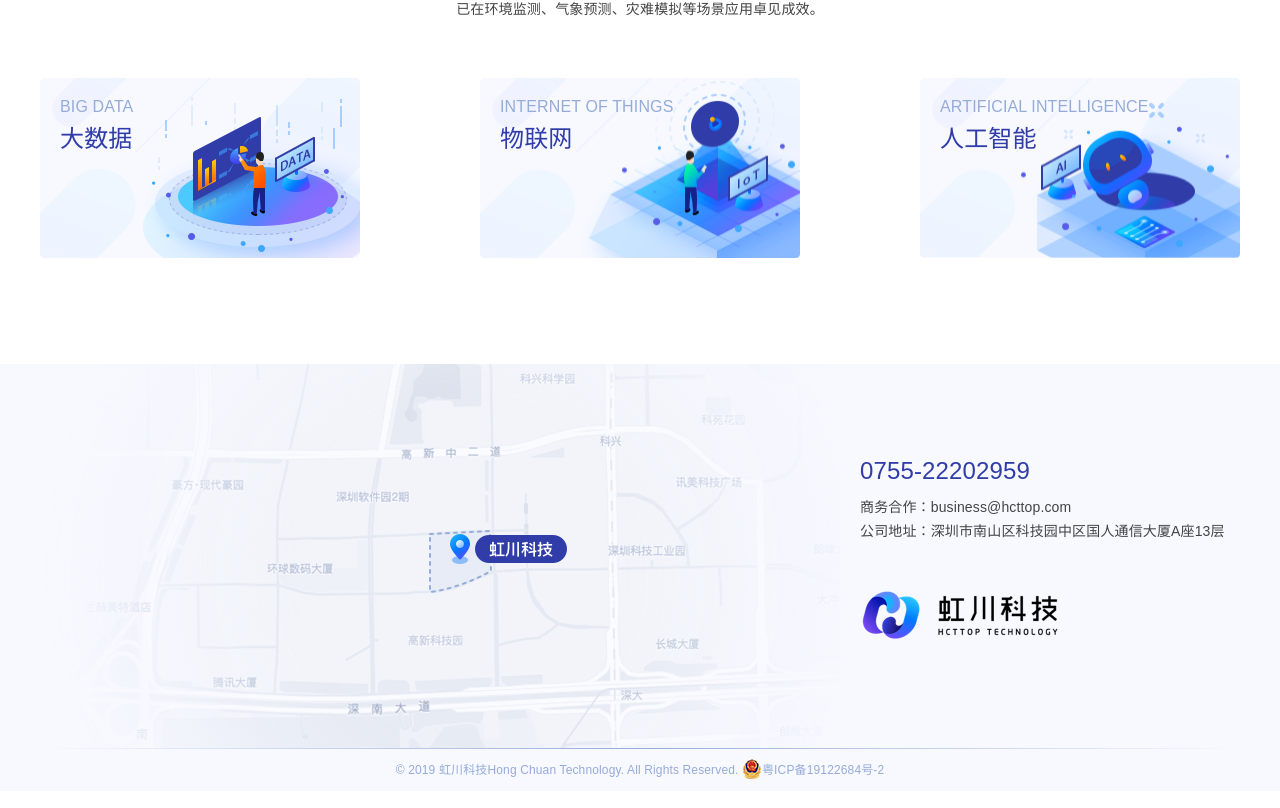
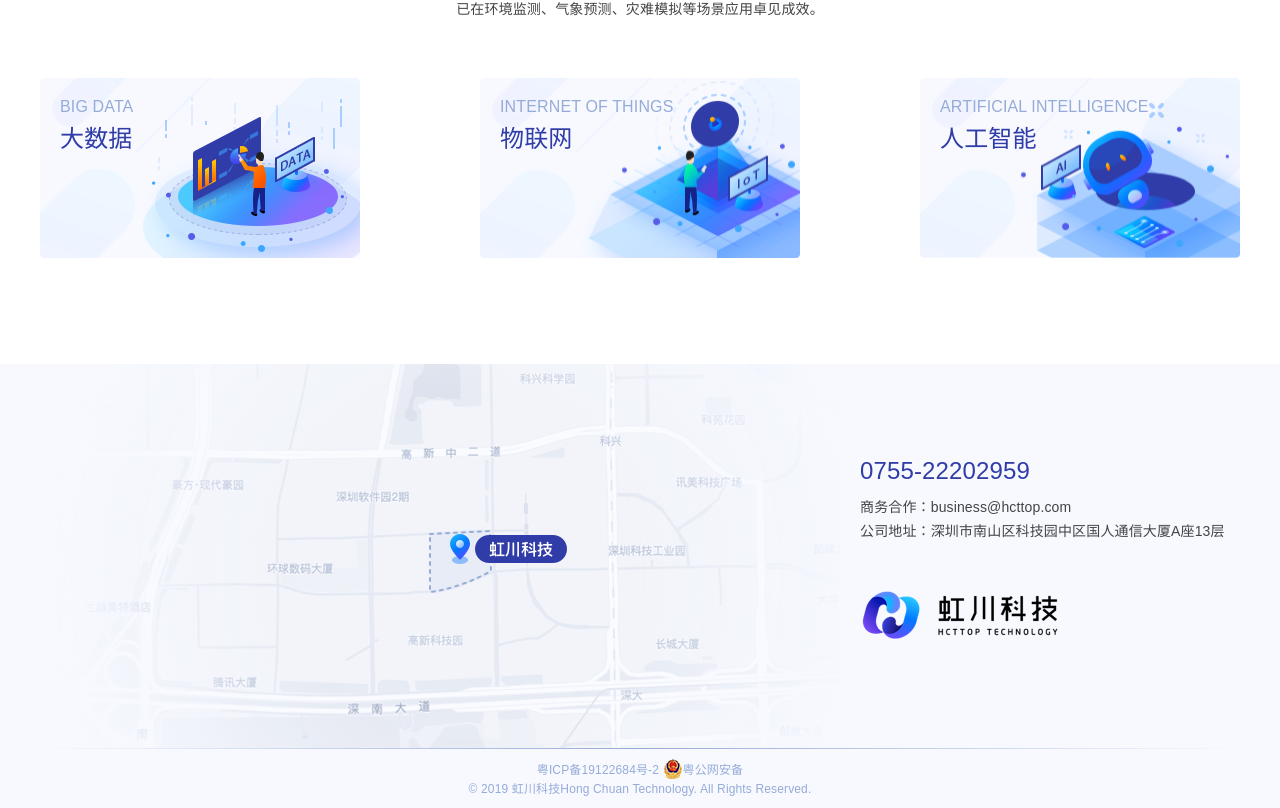
Before and after one commit to zhaoboxiang/hc-home, a Vue app: page / in a window 1280 px wide. Shown: the part 2344-3152 px from the top of the page. Built offline with nearby package versions, Linux system fonts and the light colour scheme.

Commit message:
备案修改

```diff
--- a/src/components/Footer.vue
+++ b/src/components/Footer.vue
@@ -13,8 +13,8 @@
         </div>
       </div>
       <footer>
-        © 2019 虹川科技Hong Chuan Technology. All Rights Reserved.
-        <a href="http://www.beian.miit.gov.cn" target="_blank"><i></i>粤ICP备19122684号-2</a>
+        <a href="http://www.beian.miit.gov.cn" target="_blank">粤ICP备19122684号-2 <i></i>粤公网安备</a>
+        <br/> © 2019 虹川科技Hong Chuan Technology. All Rights Reserved.
       </footer>
     </div>
   </div>
```
